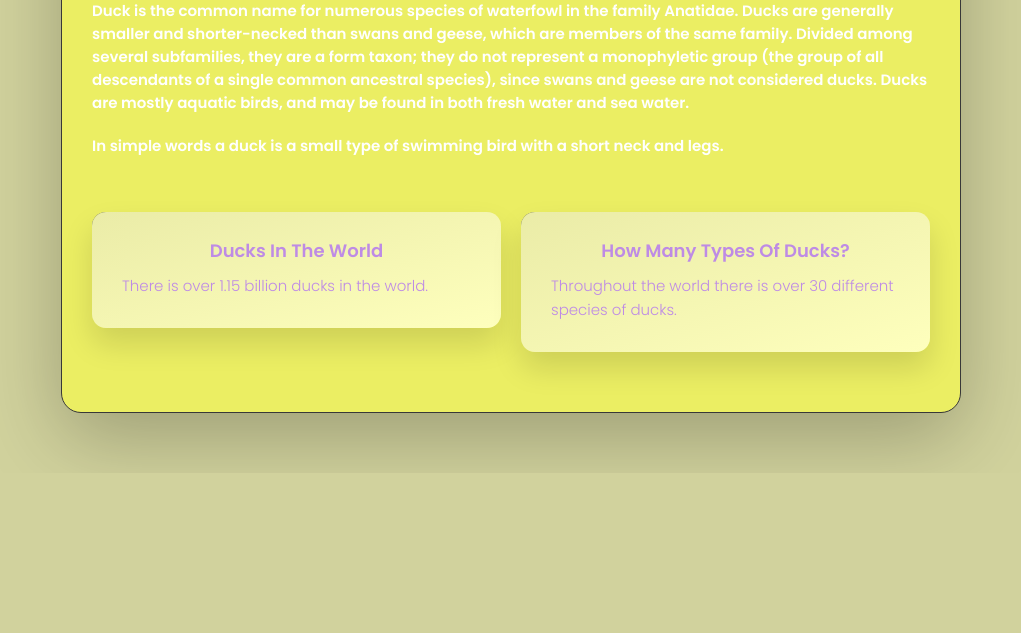
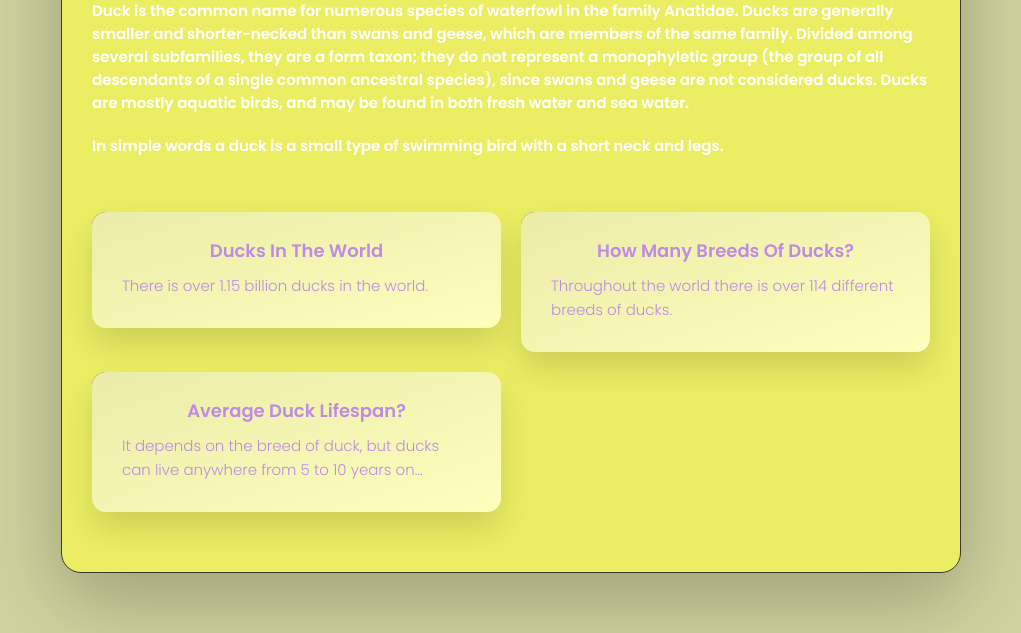
Before and after one commit to SuperSlice06/WOD, a plain HTML site: page DuckDetails/index.html in a window 1280 px wide. Shown: the part 495-1128 px from the top of the page, without its empty margins (129-1150 px from the left). Before the commit the page ends 968 px from the top, so only its background shows below. Drawn offline with nearby package versions, Linux system fonts and the light colour scheme.

Commit message:
More Information

```diff
--- a/DuckDetails/index.html
+++ b/DuckDetails/index.html
@@ -138,6 +138,7 @@
                           <p>
                             There is over 1.15 billion ducks in the world.
                           </p>
+
                         </div>
 
                       </div>
@@ -147,18 +148,30 @@
                       <div class="content-card main-item" data-testimonials-item>
 
 
-                        <h4 class="h4 testimonials-item-title" data-testimonials-title>How many types of ducks?</h4>
+                        <h4 class="h4 testimonials-item-title" data-testimonials-title>How many breeds of ducks?</h4>
 
                         <div class="testimonials-text" data-testimonials-text>
                           <p>
-                            Throughout the world there is over 30 different species of ducks.
+                            Throughout the world there is over 114 different breeds of ducks.
                           </p>
                         </div>
 
                       </div>
                     </li>
 
+                    <li class="testimonials-item">
+                      <div class="content-card main-item" data-testimonials-item>
 
+
+                        <h4 class="h4 testimonials-item-title" data-testimonials-title>Average duck lifespan?</h4>
+
+                        <div class="testimonials-text" data-testimonials-text>
+                          <p>
+                            It depends on the breed of duck, but ducks can live anywhere from 5 to 10 years on average, but they can live up to 20+ years if properly cared for.</p>
+                        </div>
+
+                      </div>
+                    </li>
 
                   </ul>
 
--- a/DuckDetails/style.css
+++ b/DuckDetails/style.css
@@ -36,7 +36,7 @@
   --background-Color: hsl(61, 80%, 66%);
   --smoky-black: hsla(61, 37%, 68%, 0.875);
   --white-1: hsl(0, 0%, 100%);
-  --hot-pink: hsl(330, 100%, 71%);
+  --light-blue: hsl(211, 100%, 69%);
   --light-gray: hsl(0, 33%, 97%);
   --main-purple: hsl(274, 63%, 72%);
   --light-gray-70: hsla(0, 0%, 84%, 0.7);
@@ -117,11 +117,11 @@ input, textarea {
 }
 
 ::selection {
-  background: var(--hot-pink);
+  background: var(--light-blue);
   color: var(--smoky-black);
 }
 
-:focus { outline-color: var(--hot-pink); }
+:focus { outline-color: var(--light-blue); }
 
 html { font-family: var(--ff-poppins); }
 
@@ -162,7 +162,7 @@ article {
   justify-content: center;
   align-items: center;
   font-size: 16px;
-  color: var(--hot-pink);
+  color: var(--light-blue);
   box-shadow: var(--shadow-1);
   z-index: 1;
 }
@@ -297,7 +297,7 @@ main {
 .navbar-link:hover,
 .navbar-link:focus { color: var(--light-gray-70); }
 
-.navbar-link.active { color: var(--hot-pink); }
+.navbar-link.active { color: var(--light-blue); }
 
 
 
@@ -674,7 +674,7 @@ main {
   --scale: 0.8;
 
   background: var(--jet);
-  color: var(--hot-pink);
+  color: var(--light-blue);
   position: absolute;
   top: 50%;
   left: 50%;
--- a/assets/css/style.css
+++ b/assets/css/style.css
@@ -36,8 +36,7 @@
   --background-Color: hsl(61, 80%, 66%);
   --smoky-black: hsla(61, 37%, 68%, 0.875);
   --white-1: hsl(0, 0%, 100%);
-  --white-2: hsl(0, 0%, 98%);
-  --hot-pink: hsl(330, 100%, 71%);
+  --light-blue: hsl(211, 100%, 69%);
   --light-gray: hsl(0, 33%, 97%);
   --main-purple: hsl(274, 63%, 72%);
   --light-gray-70: hsla(0, 0%, 84%, 0.7);
@@ -118,11 +117,11 @@ input, textarea {
 }
 
 ::selection {
-  background: var(--hot-pink);
+  background: var(--light-blue);
   color: var(--smoky-black);
 }
 
-:focus { outline-color: var(--hot-pink); }
+:focus { outline-color: var(--light-blue); }
 
 html { font-family: var(--ff-poppins); }
 
@@ -163,7 +162,7 @@ article {
   justify-content: center;
   align-items: center;
   font-size: 16px;
-  color: var(--hot-pink);
+  color: var(--light-blue);
   box-shadow: var(--shadow-1);
   z-index: 1;
 }
@@ -192,7 +191,7 @@ article.active {
 }
 
 .p1{
-  color: var(--white-2);
+  color: var(--white-1);
 
 }
 
@@ -200,7 +199,7 @@ article.active {
 .h3,
 .h4,
 .h5 {
-  color: var(--white-2);
+  color: var(--white-1);
   text-transform: capitalize;
 }
 
@@ -230,7 +229,7 @@ article.active {
 }
 
 .has-scrollbar::-webkit-scrollbar-thumb {
-  background: var(--hot-pink);
+  background: var(--light-blue);
   border-radius: 5px;
 }
 
@@ -314,7 +313,7 @@ main {
 .navbar-link:hover,
 .navbar-link:focus { color: var(--light-gray-70); }
 
-.navbar-link.active { color: var(--hot-pink); }
+.navbar-link.active { color: var(--light-blue); }
 
 
 
@@ -543,7 +542,7 @@ main {
   display: flex;
   justify-content: center;
   align-items: center;
-  color: var(--white-2);
+  color: var(--white-1);
   font-size: 18px;
   opacity: 0.7;
 }
@@ -698,7 +697,7 @@ main {
   --scale: 0.8;
 
   background: var(--jet);
-  color: var(--hot-pink);
+  color: var(--light-blue);
   position: absolute;
   top: 50%;
   left: 50%;
@@ -731,7 +730,7 @@ main {
 .project-category { margin-left: 10px; }
 
 .project-title {
-  color: var(--white-2);
+  color: var(--white-1);
   font-size: var(--fs-5);
   font-weight: var(--fw-400);
   text-transform: capitalize;
```
Also changed, not shown: index.html (+0 -3 lines).
